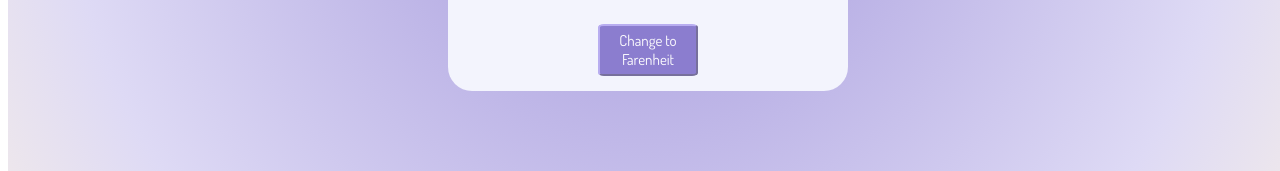
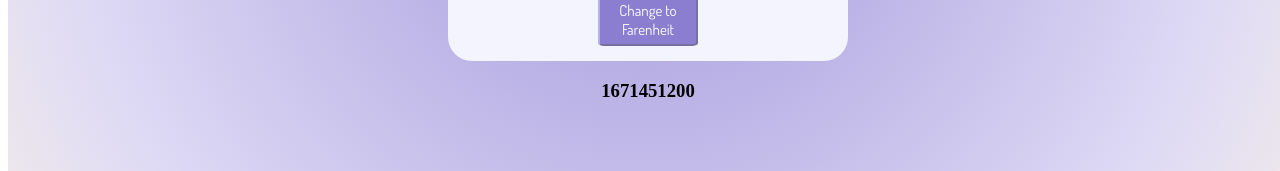
Before and after one commit to SchoolOfCode/bc13_w12d5_hackathon_react-typescript-amina-em, a React (Create React App) app in the folder my-app/: page / in a window 1280 px wide. Shown: the part 557-728 px from the top of the page. Built offline with nearby package versions, Linux system fonts and the light colour scheme; no server answers.

Commit message:
five day map fixed

```diff
--- a/my-app/src/App.tsx
+++ b/my-app/src/App.tsx
@@ -90,9 +90,9 @@ function App() {
      </div>
      <WeatherWidget city = {cityTag} icon={icon} tempC={tempC} location={location} humidity={humidity} windspeed={windspeed} weatherDescription={weatherDescription}/>
 
-    {/* <div>
+    <div>
       <FiveDayWeather location={locationOnClick}/>
-    </div> */}
+    </div>
     </div>
   );
 }
--- a/my-app/src/component/fiveDayWeather/fiveDay.tsx
+++ b/my-app/src/component/fiveDayWeather/fiveDay.tsx
@@ -5,10 +5,20 @@ type fiveDayProps = {
     location: {City: string, Country: string}
 }
 
+type cardsArrayData = {
+
+    cardsArray: any
+
+}
+
 export default function FiveDayWeather(props: fiveDayProps){
     const [lat, setLat] = useState(0);
     const [long, setLong] = useState(0);
-    const [cardsArray, setCardsArray] = useState([]);
+    const [cardsArray, setCardsArray] = useState([{
+        dt: 1671451200,
+        dt_txt: "2022-12-19 12:00:00",
+        visibility: 10000,
+        wind: {speed: 6.42, deg: 317, gust: 7.72}}]);
 
     useEffect(()=>{
         async function getFiveDay(){
@@ -18,20 +28,21 @@ export default function FiveDayWeather(props: fiveDayProps){
             const longitude = response[0].lon
             setLat(latitude)
             setLong(longitude)
-
             const fiveDayFetch = await fetch(`https://api.openweathermap.org/data/2.5/forecast?lat=${lat}&lon=${long}&appid=114c292ebf4279905376e7fa73cfb341`);
             const fiveDayResponse = await fiveDayFetch.json()
+            console.log(fiveDayResponse.list)
             setCardsArray(fiveDayResponse.list)
-            console.log(fiveDayResponse.list[0].dt_txt)
+
         } getFiveDay()
-        console.log(cardsArray)
-    },[long, lat, props.location.City, cardsArray])
+    },[long, lat, props.location.City])
 
     return (
          <div className="five-day-container">
-           {cardsArray.filter((oneCard, index) => index < 5).map((oneCard)=>{
-                return <FiveDayCard date={oneCard} />})
-                }
+            {cardsArray.filter((oneCard, index) => index < 5).map((oneCard)=>{
+             return <FiveDayCard date={cardsArray[0].dt} />    })}
         </div>
     )
 }
+
+//
+   //
--- a/my-app/src/component/fiveDayWeather/fiveDayCard.tsx
+++ b/my-app/src/component/fiveDayWeather/fiveDayCard.tsx
@@ -1,5 +1,5 @@
 type FiveDayCardProps = {
-    date: string
+    date: number
     //description: string
     //icon: string
     //temperature: number
```
